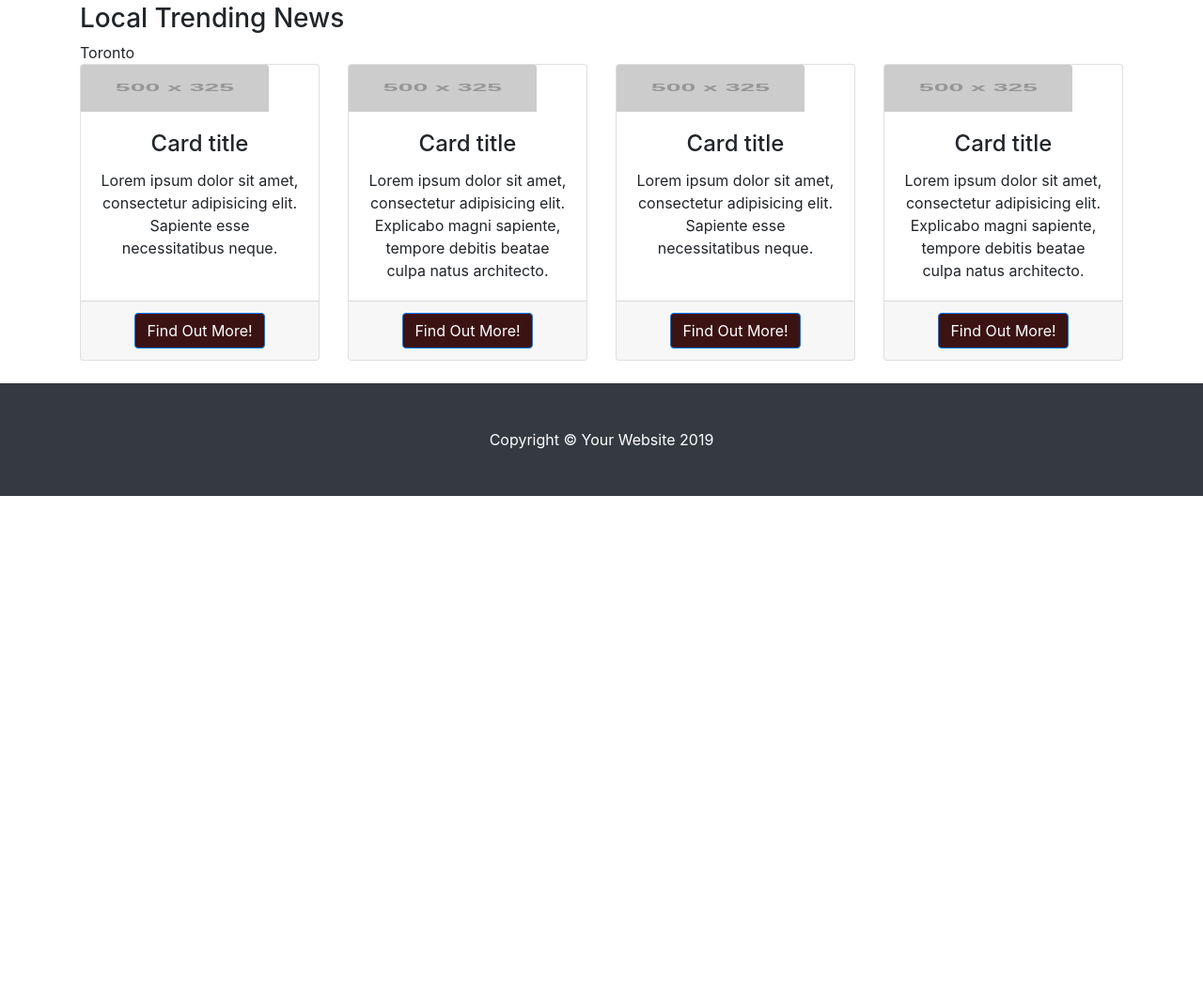
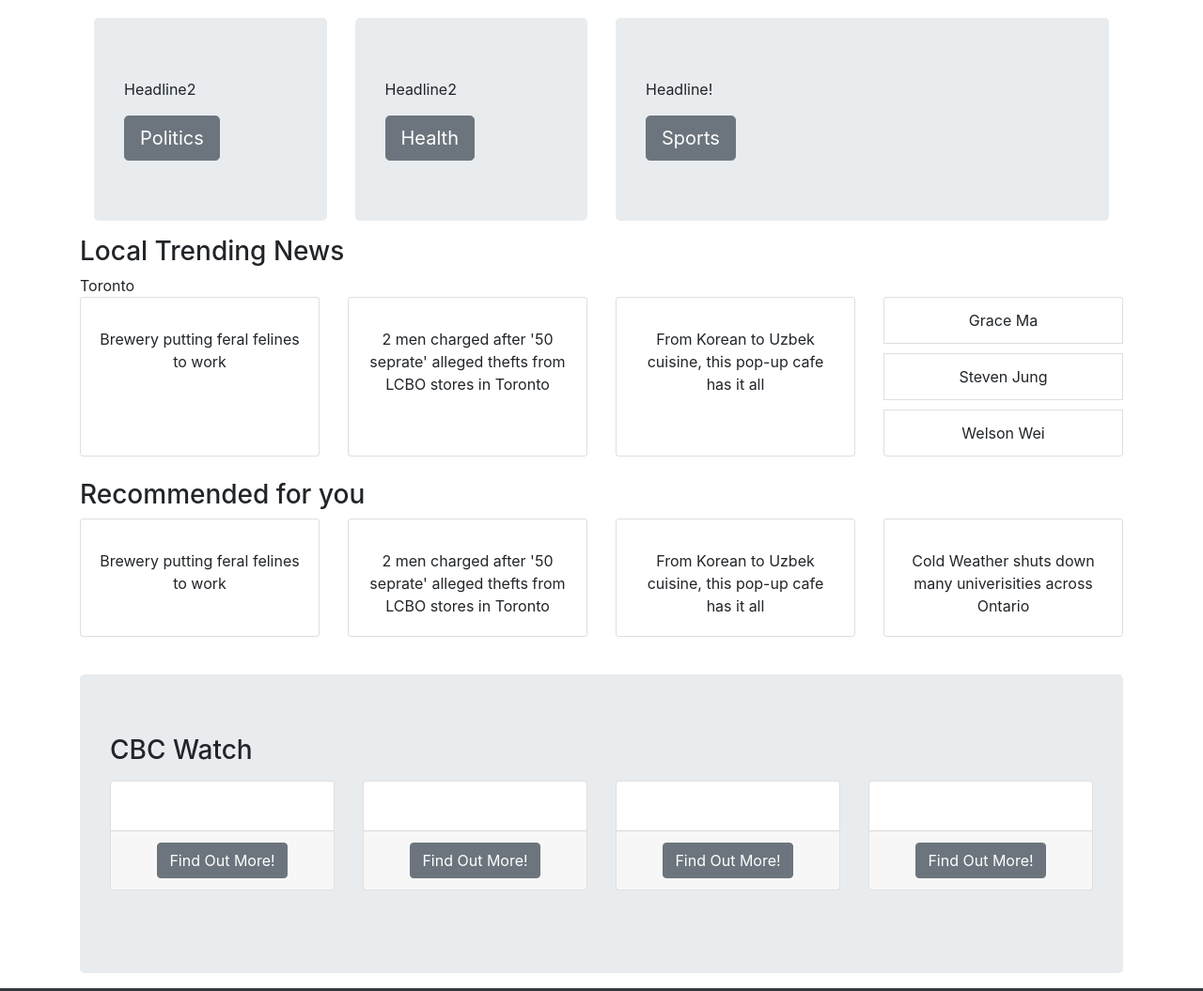
Before and after one commit to swei57/cbcbighack, a website: page index.html in a window 1280 px wide. Shown: the part 432-1487 px from the top of the page at 94% size. Before the commit the page ends 960 px from the top, so only its background shows below. Drawn offline with nearby package versions, Linux system fonts and the light colour scheme; placeholder pictures from the web are drawn by us.

Commit message:
finished prototype

```diff
--- a/index.html
+++ b/index.html
@@ -84,6 +84,7 @@
     <p><p>
     <h3>Welcome to CBC.ca</h3>
     <div class="container-fluid">
+
     <div class="row">
       <div class=" col-sm-6">
         <!-- Jumbotron Header -->
@@ -109,8 +110,36 @@
               <a href="#" class="btn btn-secondary btn-lg">Health</a>
             </header>
       </div>
+  </div>
+
+  <div class="row">
+      <div class="col-sm-3">
+          <!-- Jumbotron Header -->
+          <header class="jumbotron my-3">
+              <p>Headline2</p>
+              <p class="lead"></p>
+              <a href="#" class="btn btn-secondary btn-lg">Politics</a>
+            </header>
+      </div>
+      <div class="col-sm-3">
+          <!-- Jumbotron Header -->
+          <header class="jumbotron my-3">
+              <p>Headline2</p>
+              <p class="lead"></p>
+              <a href="#" class="btn btn-secondary btn-lg">Health</a>
+            </header>
+      </div>
+      <div class=" col-sm-6">
+        <!-- Jumbotron Header -->
+        <header class="jumbotron my-3">
+            <p>Headline!</p>
+            <p class="lead"></p>
+            <a href="#" class="btn btn-secondary btn-lg">Sports</a>
+          </header>
+      </div>
 
   </div>
+
 </div>
 
   <div>
@@ -122,59 +151,170 @@
 
       <div class="col-lg-3 col-md-6 mb-4">
         <div class="card h-100">
-          <img class="card-img-top" src="http://placehold.it/500x325" alt="">
+
           <div class="card-body">
-            <h4 class="card-title">Card title</h4>
-            <p class="card-text">Lorem ipsum dolor sit amet, consectetur adipisicing elit. Sapiente esse necessitatibus neque.</p>
+              <h4 class="card-title"></h4>
+            <p class="card-text">Brewery putting feral felines to work</p>
+          </div>
+
+        </div>
+      </div>
+
+      <div class="col-lg-3 col-md-6 mb-4">
+        <div class="card h-100">
+
+          <div class="card-body">
+            <h4 class="card-title"></h4>
+            <p class="card-text">2 men charged after '50 seprate' alleged thefts from LCBO stores in Toronto</p>
+          </div>
+
+        </div>
+      </div>
+
+      <div class="col-lg-3 col-md-6 mb-4">
+        <div class="card h-100">
+
+          <div class="card-body">
+            <h4 class="card-title"></h4>
+            <p class="card-text">From Korean to Uzbek cuisine, this pop-up cafe has it all</p>
+          </div>
+
+        </div>
+      </div>
+
+      <div class="col-lg-3 col-md-6 mb-4">
+          <ul class="list-group">
+              <li class="list-group-item">Grace Ma</li>
+              <li class="list-group-item">Steven Jung</li>
+              <li class="list-group-item">Welson Wei</li>
+            </ul>
+      </div>
+
+    </div>
+
+
+    <div>
+        <h3>Recommended for you</h3>
+      </div>
+<!-- Page Features -->
+<div class="row text-center">
+
+    <div class="col-lg-3 col-md-6 mb-4">
+      <div class="card h-100">
+
+        <div class="card-body">
+            <h4 class="card-title"></h4>
+          <p class="card-text">Brewery putting feral felines to work</p>
+        </div>
+
+      </div>
+    </div>
+
+    <div class="col-lg-3 col-md-6 mb-4">
+      <div class="card h-100">
+
+        <div class="card-body">
+          <h4 class="card-title"></h4>
+          <p class="card-text">2 men charged after '50 seprate' alleged thefts from LCBO stores in Toronto</p>
+        </div>
+
+      </div>
+    </div>
+
+    <div class="col-lg-3 col-md-6 mb-4">
+      <div class="card h-100">
+
+        <div class="card-body">
+          <h4 class="card-title"></h4>
+          <p class="card-text">From Korean to Uzbek cuisine, this pop-up cafe has it all</p>
+        </div>
+
+      </div>
+    </div>
+
+    <div class="col-lg-3 col-md-6 mb-4">
+        <div class="card h-100">
+
+            <div class="card-body">
+              <h4 class="card-title"></h4>
+              <p class="card-text">Cold Weather shuts down many univerisities across Ontario</p>
+            </div>
+
+          </div>
+    </div>
+
+  </div>
+
+
+
+
+
+    <!-- /.row -->
+    <div class="row">
+        <div class=" col-sm-12">
+          <!-- Jumbotron Header -->
+          <header class="jumbotron my-3">
+              <h3>CBC Watch</h3>
+              <p class="lead"></p>
+              <div class="row text-center">
+
+                  <div class="col-lg-3 col-md-6 mb-4">
+                    <div class="card h-100">
+
+                      <div class="card-body">
+                          <h4 class="card-title"></h4>
+                        <p class="card-text"></p>
                       </div>
                       <div class="card-footer">
-            <a href="#" class="btn btn-primary">Find Out More!</a>
+                          <a href="#" class="btn btn-secondary">Find Out More!</a>
                       </div>
                     </div>
                   </div>
 
                   <div class="col-lg-3 col-md-6 mb-4">
                     <div class="card h-100">
-          <img class="card-img-top" src="http://placehold.it/500x325" alt="">
+
                       <div class="card-body">
-            <h4 class="card-title">Card title</h4>
-            <p class="card-text">Lorem ipsum dolor sit amet, consectetur adipisicing elit. Explicabo magni sapiente, tempore debitis beatae culpa natus architecto.</p>
+                        <h4 class="card-title"></h4>
+                        <p class="card-text"></p>
                       </div>
                       <div class="card-footer">
-            <a href="#" class="btn btn-primary">Find Out More!</a>
+                          <a href="#" class="btn btn-secondary">Find Out More!</a>
                       </div>
                     </div>
                   </div>
 
                   <div class="col-lg-3 col-md-6 mb-4">
                     <div class="card h-100">
-          <img class="card-img-top" src="http://placehold.it/500x325" alt="">
+
                       <div class="card-body">
-            <h4 class="card-title">Card title</h4>
-            <p class="card-text">Lorem ipsum dolor sit amet, consectetur adipisicing elit. Sapiente esse necessitatibus neque.</p>
+                        <h4 class="card-title"></h4>
+                        <p class="card-text"></p>
                       </div>
                       <div class="card-footer">
-            <a href="#" class="btn btn-primary">Find Out More!</a>
+                          <a href="#" class="btn btn-secondary">Find Out More!</a>
                       </div>
                     </div>
                   </div>
 
                   <div class="col-lg-3 col-md-6 mb-4">
                       <div class="card h-100">
-          <img class="card-img-top" src="http://placehold.it/500x325" alt="">
+
                         <div class="card-body">
-            <h4 class="card-title">Card title</h4>
-            <p class="card-text">Lorem ipsum dolor sit amet, consectetur adipisicing elit. Explicabo magni sapiente, tempore debitis beatae culpa natus architecto.</p>
+                          <h4 class="card-title"></h4>
+                          <p class="card-text"></p>
                         </div>
                         <div class="card-footer">
-            <a href="#" class="btn btn-primary">Find Out More!</a>
+                            <a href="#" class="btn btn-secondary">Find Out More!</a>
                         </div>
                       </div>
                     </div>
 
+
                 </div>
-    <!-- /.row -->
-
+          </header>
+        </div>
+    </div>
 
   </div>
   <!-- /.container -->
```
Also changed, not shown: vendor/bootstrap/css/bootstrap.css. Lines whose indentation alone changed are shown as unchanged.
